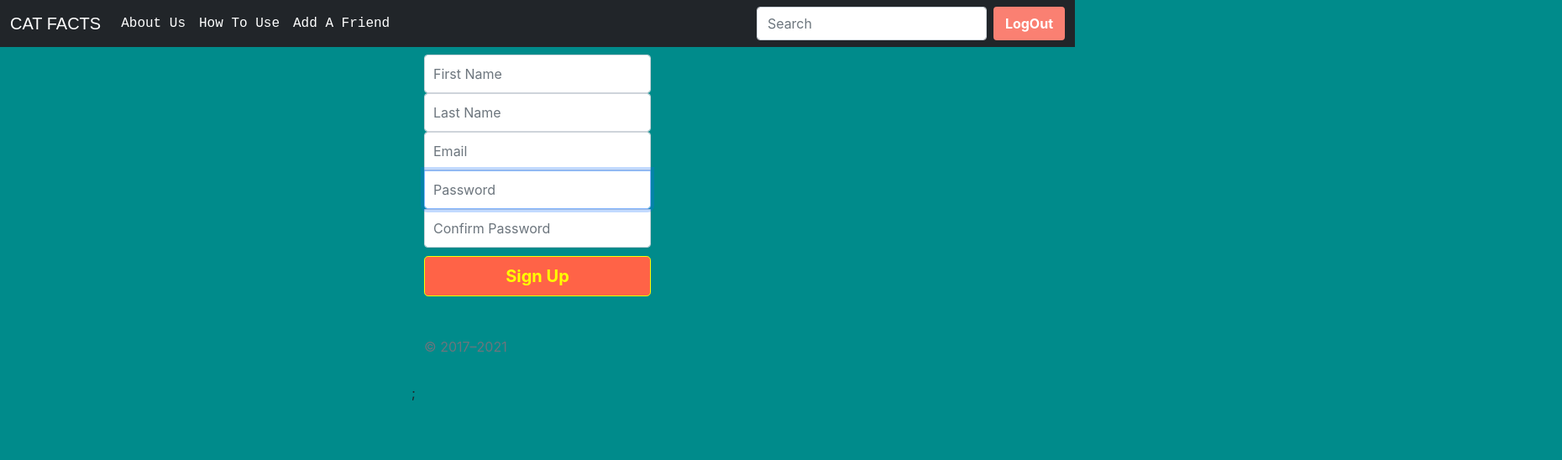
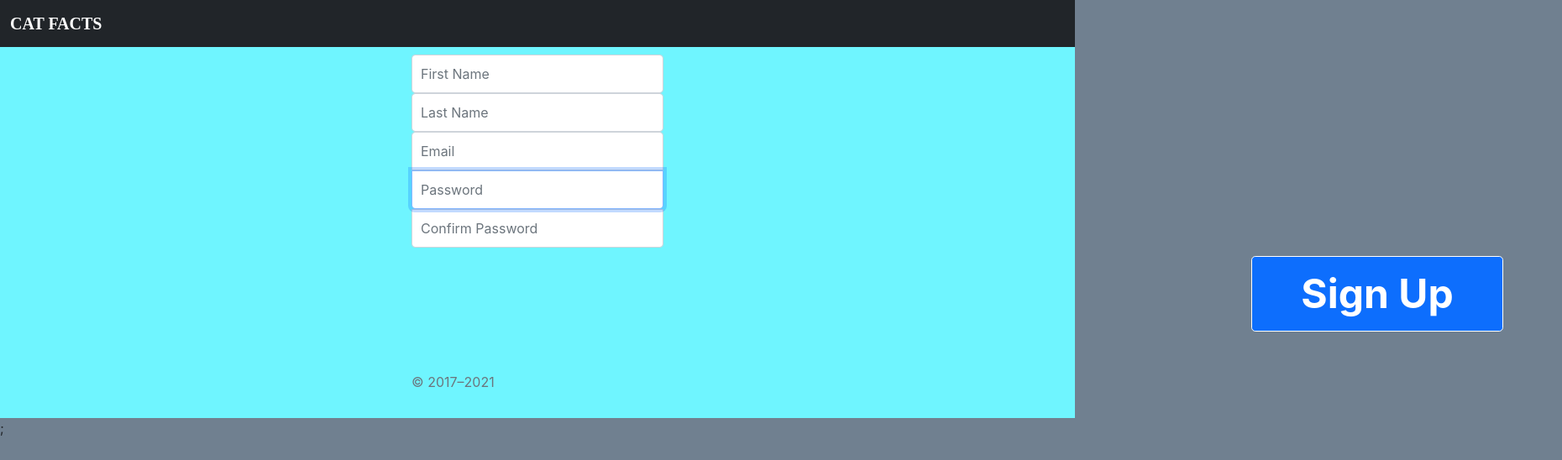
Before and after one commit to gbj1220/cat-facts-frontend, a React (Create React App) app: page /sign-up in a window 1280 px wide. Shown: the top 548 px of the page at 84% size, 1860 px wide, since content can reach past the window. Built offline with nearby package versions, Linux system fonts and the light colour scheme.

Commit message:
Styling main page. Starting how to use portion of add friend page.

```diff
--- a/src/components/AddFriend/AddFriend.css
+++ b/src/components/AddFriend/AddFriend.css
@@ -14,19 +14,29 @@
 }
 
 #title {
-  margin-top: 400px;
-  color: yellow;
-  background-color: tomato;
+  margin-top: 350px;
+  color: white;
   text-align: center;
   border-style: double;
-  border-color: yellow;
+  border-color: white;
+}
+
+body {
+  background-color: slategray;
 }
 
 .btn {
-  color: yellow;
-  background-color: tomato;
+  color: white;
   text-align: center;
   border-style: double;
-  border-color: yellow;
+  border-color: white;
   font-weight: bold;
+  margin-right: 70px;
 }
+
+.form-floating {
+  display: flex;
+  flex-direction: column;
+  justify-content: center;
+  align-items: center;
+}
--- a/src/components/AddFriend/AddFriend.js
+++ b/src/components/AddFriend/AddFriend.js
@@ -7,7 +7,7 @@ export class addFriend extends Component {
   state = {
     firstName: "",
     lastName: "",
-    email: "",
+    mobileNumber: "",
     friendsArray: "",
     isError: false,
     errObj: {},
@@ -34,7 +34,7 @@ export class addFriend extends Component {
   handleOnSubmit = async (event) => {
     event.preventDefault();
 
-    const { firstName, lastName, email } = this.state;
+    const { firstName, lastName, mobileNumber } = this.state;
 
     const jwtToken = localStorage.getItem("jwtToken");
 
@@ -44,7 +44,7 @@ export class addFriend extends Component {
         {
           firstName,
           lastName,
-          email,
+          mobileNumber,
         },
         {
           headers: {
@@ -57,7 +57,7 @@ export class addFriend extends Component {
       this.setState({
         firstName: "",
         lastName: "",
-        email: "",
+        mobileNumber: "",
         friendsArray: newFriendsArray,
       });
 
@@ -68,7 +68,7 @@ export class addFriend extends Component {
   };
 
   render() {
-    const { firstName, lastName, email, isError } = this.state;
+    const { firstName, lastName, mobileNumber, isError } = this.state;
     return (
       <>
         <div>
@@ -87,7 +87,7 @@ export class addFriend extends Component {
                   <input
                     type='text'
                     id='FN-input'
-                    className='form-control'
+                    className='input-form'
                     placeholder='First Name'
                     required
                     autoFocus
@@ -103,7 +103,7 @@ export class addFriend extends Component {
                     <input
                       type='text'
                       id='LN-input'
-                      className='form-control'
+                      className='input-form'
                       placeholder='Last Name'
                       required
                       autoFocus
@@ -117,18 +117,19 @@ export class addFriend extends Component {
                         htmlFor='floatingInput'
                         className='visually-hidden'
                       >
-                        Email address
+                        Mobile Number
                       </label>
                       <input
-                        type='email'
+                        type='string'
                         id='EA-input'
-                        className='form-control'
-                        placeholder='Email'
+                        className='input-form'
+                        placeholder='Mobile Number'
                         required
                         autoFocus
-                        name='email'
-                        value={email}
+                        name='mobileNumber'
+                        value={mobileNumber}
                         onChange={this.handleInput}
+                        pattern='[0-9]*'
                       />
                     </div>
                     <div>
--- a/src/components/AuthHome/AuthHome.css
+++ b/src/components/AuthHome/AuthHome.css
@@ -4,12 +4,6 @@
   -webkit-user-select: none;
   -moz-user-select: none;
   user-select: none;
-}
-
-.col-lg-4 {
-  margin-left: 200px;
-  display: grid;
-  text-align: center;
 }
 
 .bd-placeholder-img {
@@ -20,24 +14,41 @@
 }
 
 .img-fluid {
-  margin-top: 50px;
+  margin-top: 20px;
 }
 
-.row {
-  margin-top: -150px;
-  margin-left: -150px;
-  background-color: darkcyan;
+.main-container {
+  display: grid;
+  justify-content: center;
+  align-items: center;
+  background-color: #6ff5ff;
+}
+
+#friends-row {
+  display: flex;
+  justify-content: left;
+  align-items: center;
+}
+
+.btn {
+  margin-left: 1000px;
+  margin-top: -300px;
+  font-size: 3em;
+}
+
+h2 {
+  margin-left: 110px;
+}
+
+.list-group-item {
+  display: flex;
   justify-content: center;
 }
 
-body {
+#idk {
   display: flex;
-  background-color: darkcyan;
+  flex-direction: column;
   justify-content: center;
-}
-
-h2 {
-  margin-top: 300px;
 }
 
 @media (min-width: 768px) {
--- a/src/components/AuthHome/AuthHome.js
+++ b/src/components/AuthHome/AuthHome.js
@@ -8,6 +8,7 @@ class AuthHome extends Component {
     firstName: "",
     lastName: "",
     email: "",
+    isLoading: false,
     isError: false,
     errorObj: false,
     friendsArray: [],
@@ -26,6 +27,10 @@ class AuthHome extends Component {
   };
 
   componentDidMount = async () => {
+    this.setState({
+      isLoading: true,
+    });
+
     try {
       let jwtToken = localStorage.getItem("jwtToken");
       let payload = await axios.get(
@@ -36,11 +41,10 @@ class AuthHome extends Component {
           },
         }
       );
-      console.log(payload);
 
       this.setState({
+        friendsArray: payload.data.friends,
         isLoading: false,
-        friendsArray: payload.data.friends,
       });
 
       this.findAllFriends();
@@ -49,20 +53,50 @@ class AuthHome extends Component {
     }
   };
 
+  handleSendToFriend = async (req, res) => {
+    try {
+      const jwtToken = localStorage.getItem("jwtToken");
+      const payload = await axios.get(
+        "http://localhost:3001/friends/get-friends-list",
+        payload,
+        {
+          header: {
+            authorization: `Bearer ${jwtToken}`,
+          },
+        }
+      );
+
+      if (payload) {
+      }
+    } catch (e) {
+      console.log(e.message);
+    }
+  };
+
   render() {
     return (
-      <div>
+      <div className='main-container'>
         <img
           src='https://external-content.duckduckgo.com/iu/?u=https%3A%2F%2Fi.ytimg.com%2Fvi%2Fsp9VjRjvV7s%2Fmaxresdefault.jpg&f=1&nofb=1'
           className='img-fluid'
+          id='img-fluid'
           alt='...'
         ></img>
-        <div className='row'>
-          <div className='col-lg-4'>
-            <h2>Add Friend</h2>
-            <ul> {this.findAllFriends()}</ul>
+        {this.state.isLoading ? (
+          <div style={{ textAlign: "center", fontSize: "2em" }}>...Loading</div>
+        ) : (
+          <div>
+            <div className='row' id='friends-row'>
+              <div className='col-lg-4' id='idk'>
+                <h2>Active Friends List</h2>
+                <ul>{this.findAllFriends()}</ul>
+              </div>
+            </div>
+            <button className='btn btn-outline-primary'>
+              Send Daily Fact!
+            </button>
           </div>
-        </div>
+        )}
       </div>
     );
   }
--- a/src/components/Navbar/Navbar.css
+++ b/src/components/Navbar/Navbar.css
@@ -12,6 +12,16 @@
   margin-right: -10px;
 }
 
+.header {
+  background-color: black;
+}
+
+#logout-button {
+  color: white;
+  font-size: 1.3em;
+  font-family: cursive;
+}
+
 @media (min-width: 768px) {
   .bd-placeholder-img-lg {
     font-size: 3.5rem;
--- a/src/components/Navbar/Navbar.js
+++ b/src/components/Navbar/Navbar.js
@@ -5,20 +5,19 @@ import "./Navbar.css";
 
 function Navbar(props) {
   return (
-    <div>
     <header>
       <nav
         className='navbar navbar-expand-md navbar-dark fixed-top bg-dark'
         id='navbar'
       >
         <div className='container-fluid'>
-            <a
+          <NavLink
             className='navbar-brand'
-              href='/auth-home'
-              style={{ fontFamily: "fantasy" }}
+            to='/auth-home'
+            style={{ fontFamily: "cursive", fontWeight: "bold" }}
           >
             CAT FACTS
-            </a>
+          </NavLink>
           <button
             className='navbar-toggler'
             type='button'
@@ -30,67 +29,68 @@ function Navbar(props) {
           >
             <span className='navbar-toggler-icon' />
           </button>
+
+          {props.user ? (
+            <>
               <div className='collapse navbar-collapse' id='navbarCollapse'>
                 <ul className='navbar-nav me-auto mb-2 mb-md-0'>
-                <li className='nav-item'>
-                  <a
+                  <NavLink
                     className='nav-link active'
-                    aria-current='page'
-                    href='#'
-                    style={{ fontFamily: "monospace" }}
+                    style={{ fontFamily: "monospace", fontWeight: "bold" }}
+                    to='auth-home'
                   >
                     About Us
-                  </a>
-                </li>
-                <li className='nav-item'>
-                  <a
+                  </NavLink>
+
+                  <NavLink
                     className='nav-link active'
-                    aria-current='page'
-                    href='#'
-                    style={{ fontFamily: "monospace" }}
+                    to='auth-home'
+                    style={{ fontFamily: "monospace", fontWeight: "bold" }}
                   >
                     How To Use
-                  </a>
-                </li>
-                <li className='nav-item'>
-                  <a
+                  </NavLink>
+
+                  <NavLink
                     className='nav-link active'
-                    aria-current='page'
-                    href='/add-friend'
-                    style={{ fontFamily: "monospace" }}
+                    to='/Add-Friend'
+                    style={{ fontFamily: "monospace", fontWeight: "bold" }}
                   >
                     Add A Friend
-                  </a>
-                </li>
+                  </NavLink>
                 </ul>
-              <form className='d-flex'>
-                <input
-                  className='form-control me-2'
-                  type='search'
-                  placeholder='Search'
-                  aria-label='Search'
-                />
+
                 <Link
-                  className='btn btn-outline-light'
+                  className='nav-link active'
+                  id='logout-button'
+                  onClick={props.handleUserLogout}
+                  style={{ fontFamily: "cursive", fontWeight: "bold" }}
+                  to='login'
+                >
+                  Logout
+                </Link>
+              </div>
+            </>
+          ) : (
+            <>
+              <NavLink
+                className='btn btn-outline-primary'
+                activeStyle={{ color: "yellow" }}
+                to='/sign-up'
+              >
+                Sign up
+              </NavLink>
+              <NavLink
+                className='btn btn-outline-primary'
+                activeStyle={{ color: "yellow" }}
                 to='/login'
-                  onClick={props.handleUserLogout}
-                  style={{
-                    backgroundColor: "salmon",
-                    color: "white",
-                    fontWeight: "bold",
-                    borderStyle: "solid",
-                    borderWidth: "2px",
-                    borderColor: "salmon",
-                  }}
               >
-                  LogOut
-                </Link>
-              </form>
-            </div>
+                Login
+              </NavLink>
+            </>
+          )}
         </div>
       </nav>
     </header>
-    </div>
   );
 }
 
```
Also changed, not shown: src/components/HowToUse/HowToUse.js (added, +9 -0 lines). Lines whose indentation alone changed are shown as unchanged.
